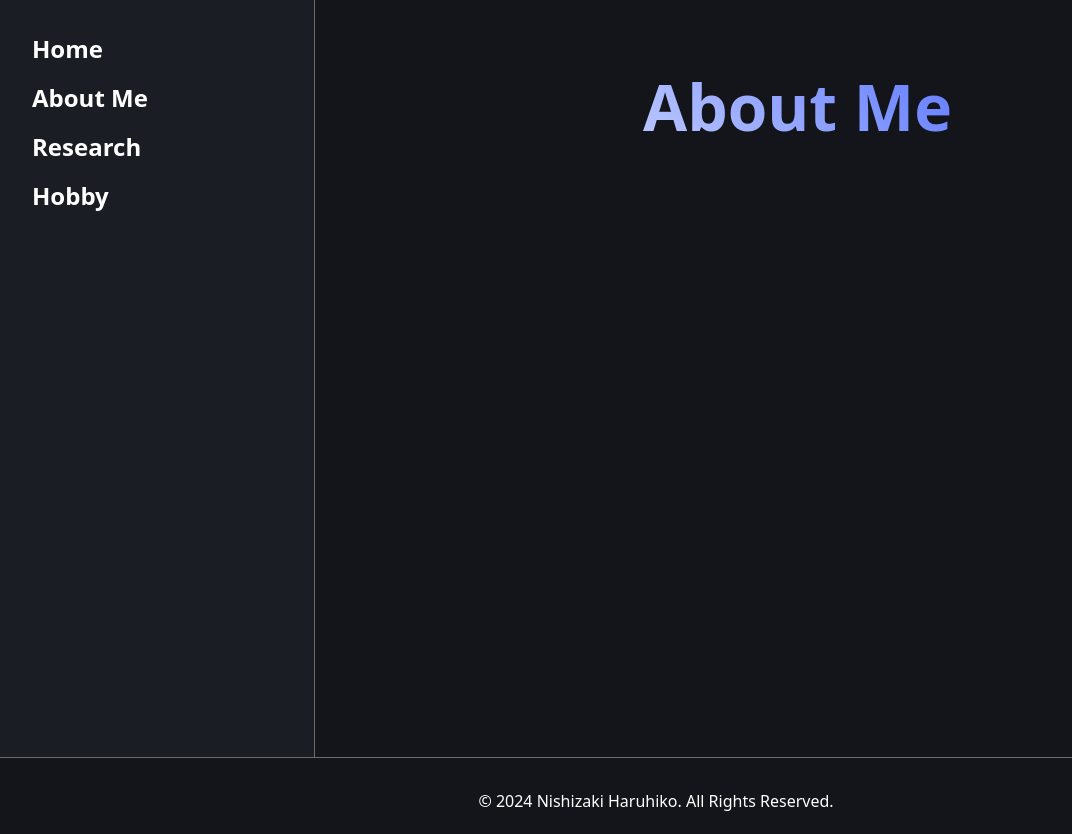
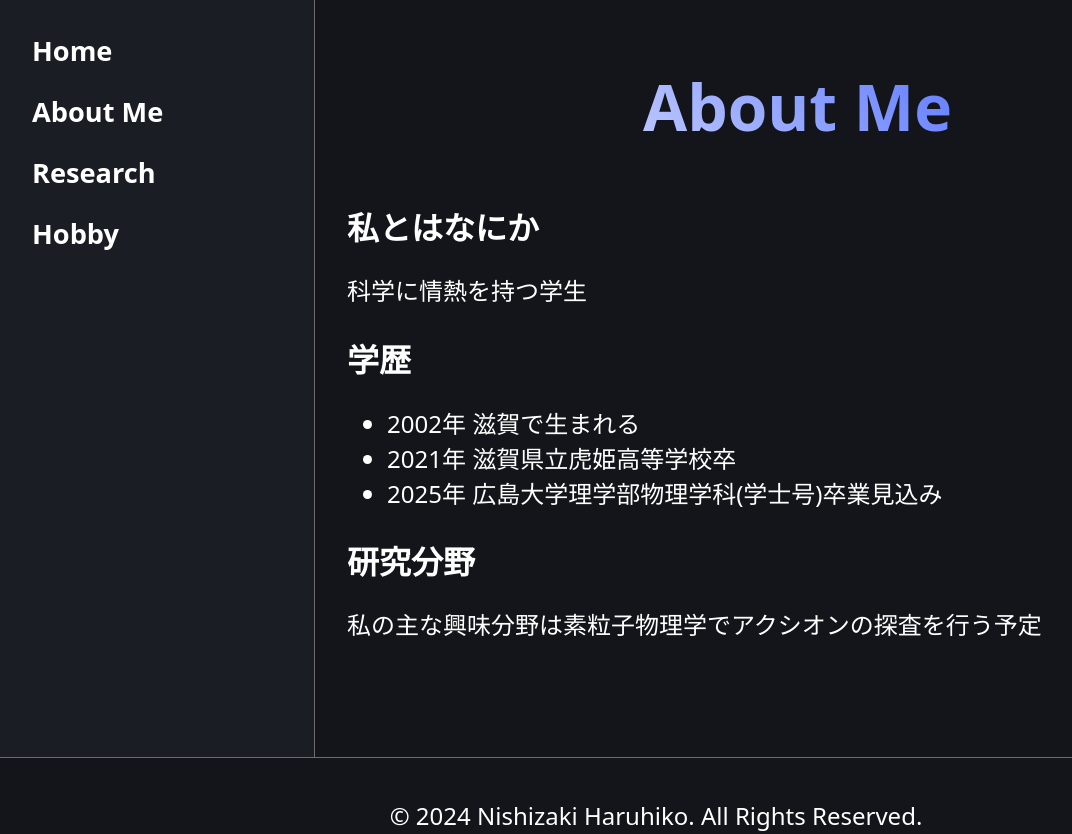
Before and after one commit to jijinbei/HomePage, an Astro site: page /about in a window 1280 px wide. Shown: the top 834 px of the page, without its empty margins (0-1072 px from the left). Before the commit the page ends 812 px from the top, so only its background shows below. Built offline with nearby package versions, Linux system fonts and the light colour scheme; Astro itself is replaced by a stand-in of ours.

Commit message:
自己紹介の記入

```diff
--- a/src/layouts/Layout.astro
+++ b/src/layouts/Layout.astro
@@ -111,17 +111,17 @@ const { title } = Astro.props;
 		margin: 0;
 	}
 	.sidebar nav ul li {
-		margin-bottom: 1rem;
+		margin-bottom: 1.5rem;
 	}
 	.sidebar nav ul li a {
 		color: var(--accent-light);
 		text-decoration: none;
 		font-weight: bold;
 		transition: font-size 0.3s ease;
-		font-size: 1.5rem;
+		font-size: 1.7rem;
 	}
 	.sidebar nav ul li a:hover {
-		font-size: 1.7rem;
+		font-size: 2.5rem;
 	}
 	.content {
 		flex-grow: 1;
@@ -138,6 +138,18 @@ const { title } = Astro.props;
 		-webkit-text-fill-color: transparent;
 		background-size: 400%;
 		background-position: 0%;
+	}
+	h2 {
+		font-size: 2rem;
+		font-weight: 700;
+		margin-bottom: 1.5rem;
+	}
+	p {
+		font-size: 1.5rem;
+		line-height: 1.5;
+	}
+	li {
+		font-size: 1.5rem;
 	}
 	code {
 		font-family:
--- a/src/pages/about.astro
+++ b/src/pages/about.astro
@@ -4,5 +4,23 @@ import Layout from "../layouts/Layout.astro";
 
 <Layout title="About Me">
 	<main>
+		<section>
+			<h2>私とはなにか</h2>
+			<p>科学に情熱を持つ学生</p>
+		</section>
+		<section>
+			<h2>学歴</h2>
+			<ul>
+				<li>2002年 滋賀で生まれる</li>
+				<li>2021年 滋賀県立虎姫高等学校卒</li>
+				<li>2025年 広島大学理学部物理学科(学士号)卒業見込み</li>
+			</ul>
+		</section>
+		<section>
+			<h2>研究分野</h2>
+			<p>
+				私の主な興味分野は素粒子物理学でアクシオンの探査を行う予定
+			</p>
+		</section>
 	</main>
 </Layout>
--- a/src/pages/research.astro
+++ b/src/pages/research.astro
@@ -4,5 +4,7 @@ import Layout from "../layouts/Layout.astro";
 
 <Layout title="Reserch">
 	<main>
+		<h2>論文</h2>
+		<p>研究なんてねぇよ</p>
 	</main>
 </Layout>
```
Also changed, not shown: src/pages/hobby.astro (+19 -0 lines).
